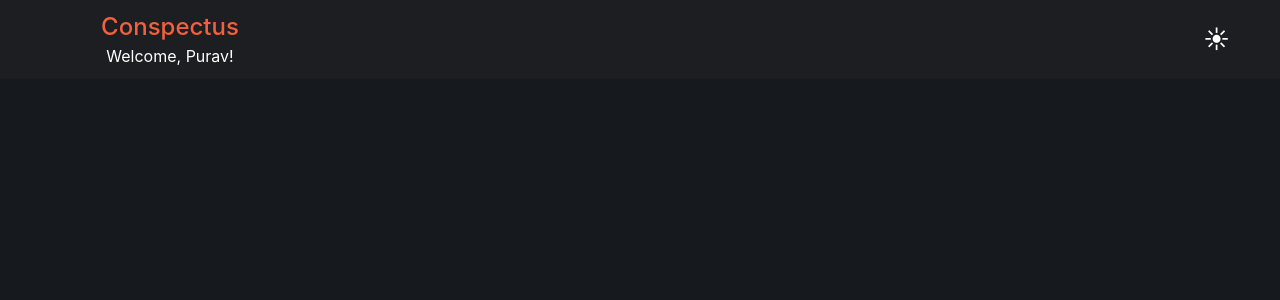
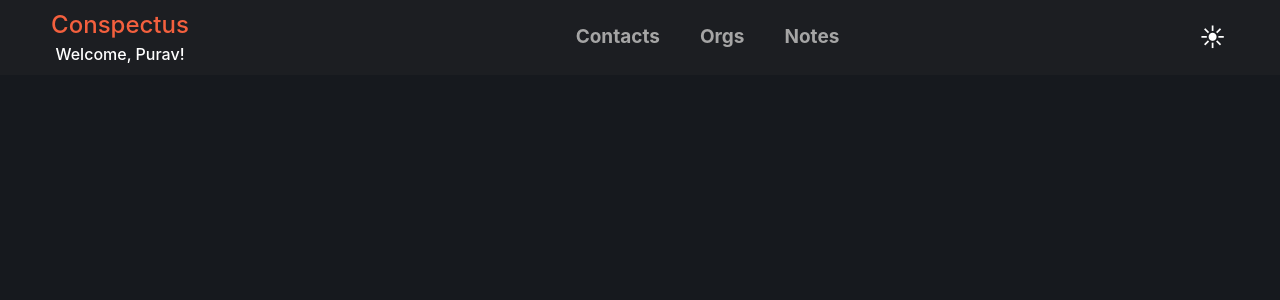
Before and after one commit to puravparab/Conspectus, a Next.js app in the folder client/: page / in a window 1280 px wide. Shown: the top 300 px of the page. Built offline with nearby package versions, Linux system fonts and the light colour scheme.

Commit message:
header update

```diff
--- a/client/components/Header.js
+++ b/client/components/Header.js
@@ -1,5 +1,6 @@
 import { useState, useEffect } from 'react'
 import { useRouter } from 'next/router'
+import Link from 'next/link'
 
 import styles from '../styles/header.module.css'
 
@@ -30,7 +31,6 @@ const Header = () => {
 
 	const getTheme = () => {
 		const theme = localStorage.getItem('theme')
-		console.log(theme)
 		if (theme == 'dark'){return 'dark'}
 		else{ return 'light'}
 	}
@@ -39,8 +39,21 @@ const Header = () => {
 		<div className={styles.headerContainer}>
 			<div className={styles.headerMain}>
 				<div className={styles.headerTitle}>
-					<h1>Conspectus</h1>
+					<Link href='/'><h1>Conspectus</h1></Link>
 					<p>Welcome, Purav!</p>
+				</div>
+
+				{/* Navbar */}
+				<div className={styles.navbar}>
+					<div className={styles.navItem}>
+						<Link href="/contacts"><h2 className={router.pathname == '/contacts'? styles.navActive: ""}>Contacts</h2></Link>
+					</div>
+					<div className={styles.navItem}>
+						<Link href="/orgs"><h2 className={router.pathname == '/orgs'? styles.navActive: ""}>Orgs</h2></Link>
+					</div>
+					<div className={styles.navItem}>
+						<Link href="/notes"><h2 className={router.pathname == '/notes'? styles.navActive: ""}>Notes</h2></Link>
+					</div>
 				</div>
 
 				<div className={styles.headerRight}>
--- a/client/styles/header.module.css
+++ b/client/styles/header.module.css
@@ -17,33 +17,64 @@
 	padding: 0px 50px 0px 20px;
 }
 
+/* HEADER TITLE */
 .headerTitle{
 	display: flex;
 	flex-direction: column;
 	justify-content: center;
 	align-items: center;
 	gap: 5px 0px;
-	max-width: 300px;
+	max-width: 200px;
 	width: 100%;
-	padding: 12px 0px;
+	padding: 10px 0px;
 }
-.headerTitle h1{
+.headerTitle a h1{
 	font-size: 24px;
 	font-weight: 500;
 	color: var(--dark-primary-heading);
 }
 .headerTitle p{
 	font-size: 16px;
-	font-weight: 400;
+	font-weight: 500;
 	color: var(--dark-primary-text);
 }
 
+/* NAVBAR */
+.navbar{
+	display: flex;
+	flex-direction: row;
+	justify-content: center;
+	align-items: center;
+}
+.navItem{
+	display: flex;
+	flex-direction: column;
+	justify-content: center;
+	align-items: center;
+	padding: 25px 20px;
+	border-bottom: 1px solid var(--dark-platform-color);
+	cursor: pointer;
+}
+.navItem:hover{
+	border-bottom: 1px solid var(--dark-primary-heading);
+}
+.navItem h2{
+	color: var(--dark-secondary-text);
+	font-size: 19px;
+	font-weight: 700;
+}
+.navItem .navActive{
+	color: var(--dark-primary-heading);
+}
+
+/* HEADER RIGHT */
 .headerRight{
 	display: flex;
 	flex-direction: column;
 	justify-content: center;
 	align-items: center;
 	cursor: pointer;
+	width: 35px;
 }
 .headerRight p{
 	font-size: 25px;
```
